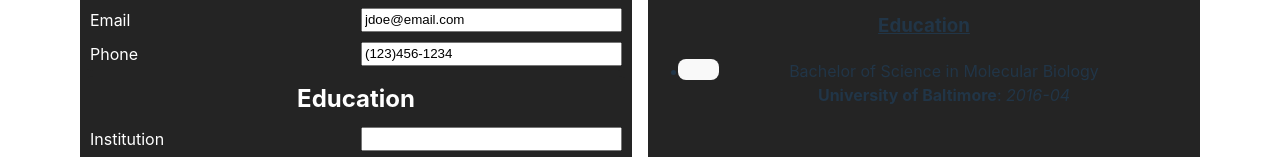
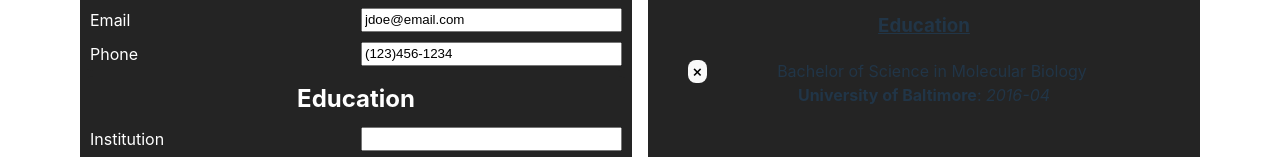
Before and after one commit to cabelstein12/CV-Application, a React (Vite) app: page / in a window 1280 px wide. Shown: the part 144-301 px from the top of the page. Built offline with nearby package versions, Linux system fonts and the light colour scheme.

Commit message:
Style delete button

```diff
--- a/src/App.jsx
+++ b/src/App.jsx
@@ -52,12 +52,12 @@ function App() {
 
   const educationItems = institutions.map(institution =>
     <li key={institution.id}>
-      <div><button id="dummyBox" onClick={() =>
+      <span id="delete-span"><button id="deleteBtn" onClick={() =>
         setInstitutions(
           institutions.filter(i => i.id !== institution.id)
         )
-      }></button>{institution.discipline}</div>
-      <div><b>{institution.name}</b>: <i>{institution.date}</i></div>
+      }></button></span><span id="discipline-name">{institution.discipline}</span>
+      <div id="institution-info"><b>{institution.name}</b>: <i>{institution.date}</i></div>
     </li>
   );
   return (
--- a/src/Education.jsx
+++ b/src/Education.jsx
@@ -1,7 +1,6 @@
 import "./Form.css";
 let nextInstitutionId = 0;
 export default function Education({name, institutions, discipline, date, onAddName, onAddInstitution, onAddDiscipline, onAddDate}) {
-  console.log(institutions)
   return (
     <>
       <form
@@ -10,7 +9,6 @@ export default function Education({name, institutions, discipline, date, onAddNa
         name='edu-form'
         onSubmit={(e) => {
           e.preventDefault();
-          console.log(institutions)
           if(institutions.length == 1 && institutions[0].id == 'default'){
             institutions=[];
           }
--- a/src/Form.css
+++ b/src/Form.css
@@ -20,12 +20,30 @@ button {
   grid-column: 1/ 3;
 }
 
-li:hover::marker{
-  content: 'x ';
+ul {
+  list-style-type: none;
+  padding: 0px 40px
 }
 
-#dummyBox {
-  position: absolute;
-  left: 53%;
-  /* visibility: hidden; */
+li{
+  display: grid;
+  grid-template-columns: 1em 1fr;
 }
+
+#institution-info {
+  grid-column: 1 / 3;
+}
+
+#deleteBtn {
+  padding: 6px;
+  background-color: #f9f9f9;
+  color: black;
+
+  padding: 0px 3px 1px 3px;
+  /* height: 20px; */
+}
+
+#deleteBtn:after{
+  content: "\00d7";
+
+}
```
